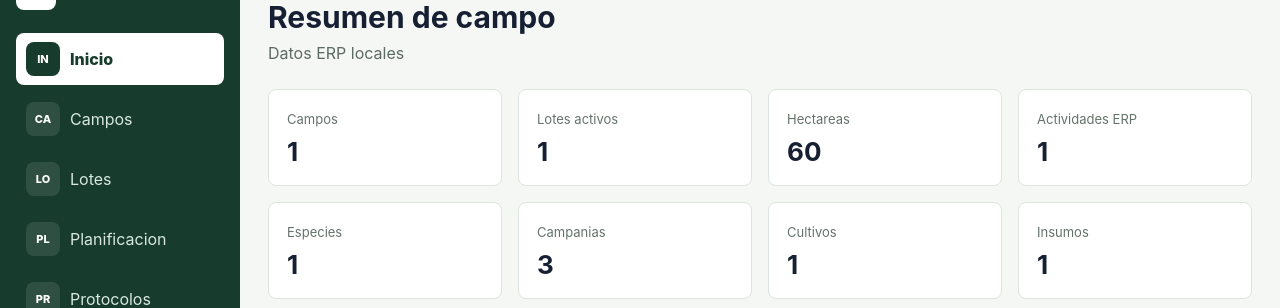
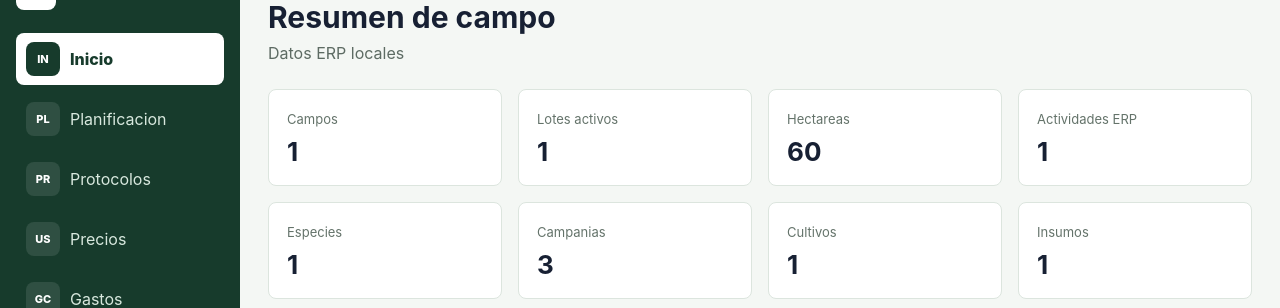
Before and after one commit to PedroMedinaFV/app-agro, a React (Vite) app in the folder apps/web/: page / in a window 1280 px wide. Both pictures are taken after a click on the button "Ingresar". Shown: the part 115-423 px from the top of the page. Built offline with nearby package versions, Linux system fonts and the light colour scheme; no server answers.

Commit message:
Subo cambios

```diff
--- a/apps/web/src/components/Layout.tsx
+++ b/apps/web/src/components/Layout.tsx
@@ -33,8 +33,6 @@ export function Layout({
   const [padronesAbierto, setPadronesAbierto] = useState(vista.startsWith('padrones-'));
   const navItems = [
     { vista: 'inicio' as const, label: 'Inicio', icon: 'IN' },
-    { vista: 'campos' as const, label: 'Campos', icon: 'CA' },
-    { label: 'Lotes', icon: 'LO' },
     { vista: 'planificacion' as const, label: 'Planificacion', icon: 'PL' },
     { vista: 'protocolos' as const, label: 'Protocolos', icon: 'PR' },
     { vista: 'precios' as const, label: 'Precios', icon: 'US' },
```
